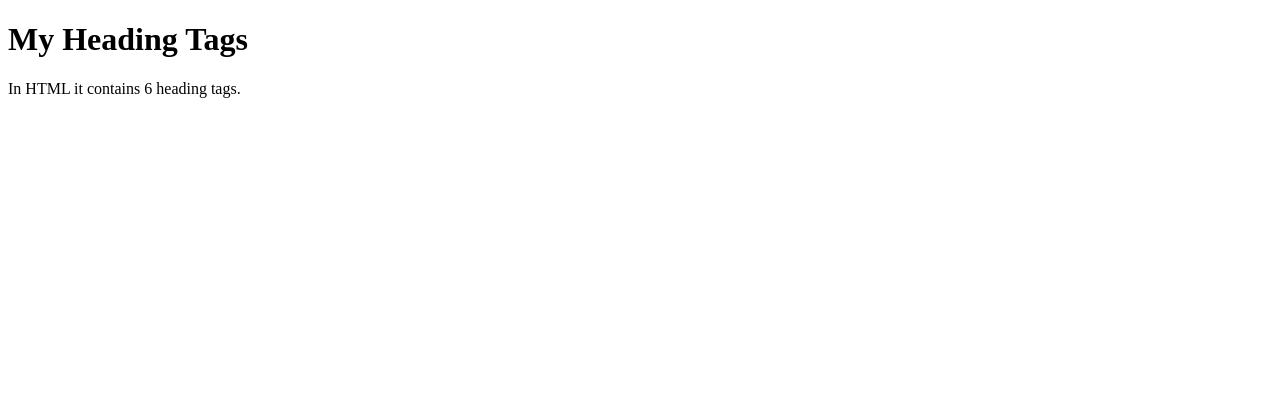
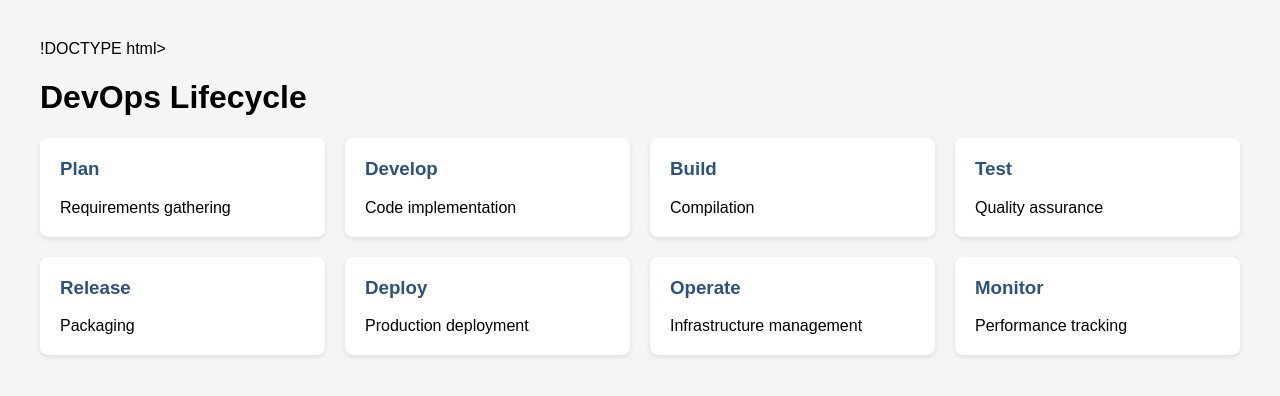
Before and after one commit to Nirmalagubbala/LIFE-CYCLE, a plain HTML site: page index.html in a window 1280 px wide. Drawn offline with Linux system fonts and the light colour scheme.

Commit message:
Add files via upload

```diff
--- a/index.html
+++ b/index.html
@@ -1,9 +1,25 @@
-<!DOCTYPE html>
+!DOCTYPE html>
 <html>
+<head>
+    <title>DevOps Lifecycle</title>
+    <style>
+        body { font-family: Arial, sans-serif; margin: 40px; background: #f5f5f5; }
+        .container { display: grid; grid-template-columns: repeat(4, 1fr); gap: 20px; }
+        .stage { background: white; padding: 20px; border-radius: 8px; box-shadow: 0 2px 5px rgba(0,0,0,0.1); }
+        h3 { color: #2c5282; margin-top: 0; }
+    </style>
+</head>
 <body>
-
-<h1>My Heading Tags</h1>
-<p>In HTML it contains 6 heading tags.</p>
-
+    <h1>DevOps Lifecycle</h1>
+    <div class="container">
+        <div class="stage"><h3>Plan</h3>Requirements gathering</div>
+        <div class="stage"><h3>Develop</h3>Code implementation</div>
+        <div class="stage"><h3>Build</h3>Compilation</div>
+        <div class="stage"><h3>Test</h3>Quality assurance</div>
+        <div class="stage"><h3>Release</h3>Packaging</div>
+        <div class="stage"><h3>Deploy</h3>Production deployment</div>
+        <div class="stage"><h3>Operate</h3>Infrastructure management</div>
+        <div class="stage"><h3>Monitor</h3>Performance tracking</div>
+    </div>
 </body>
 </html>
```
